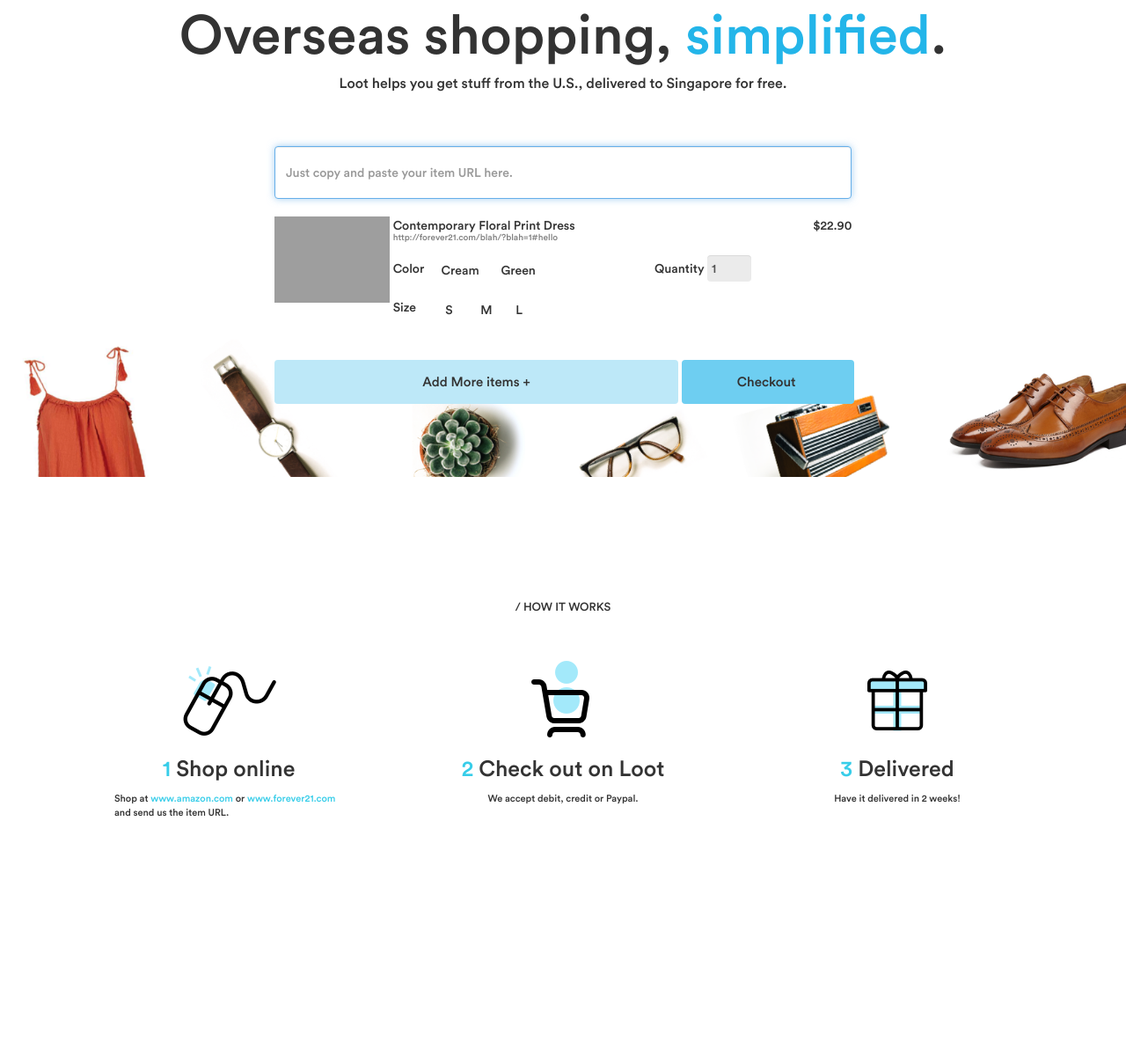
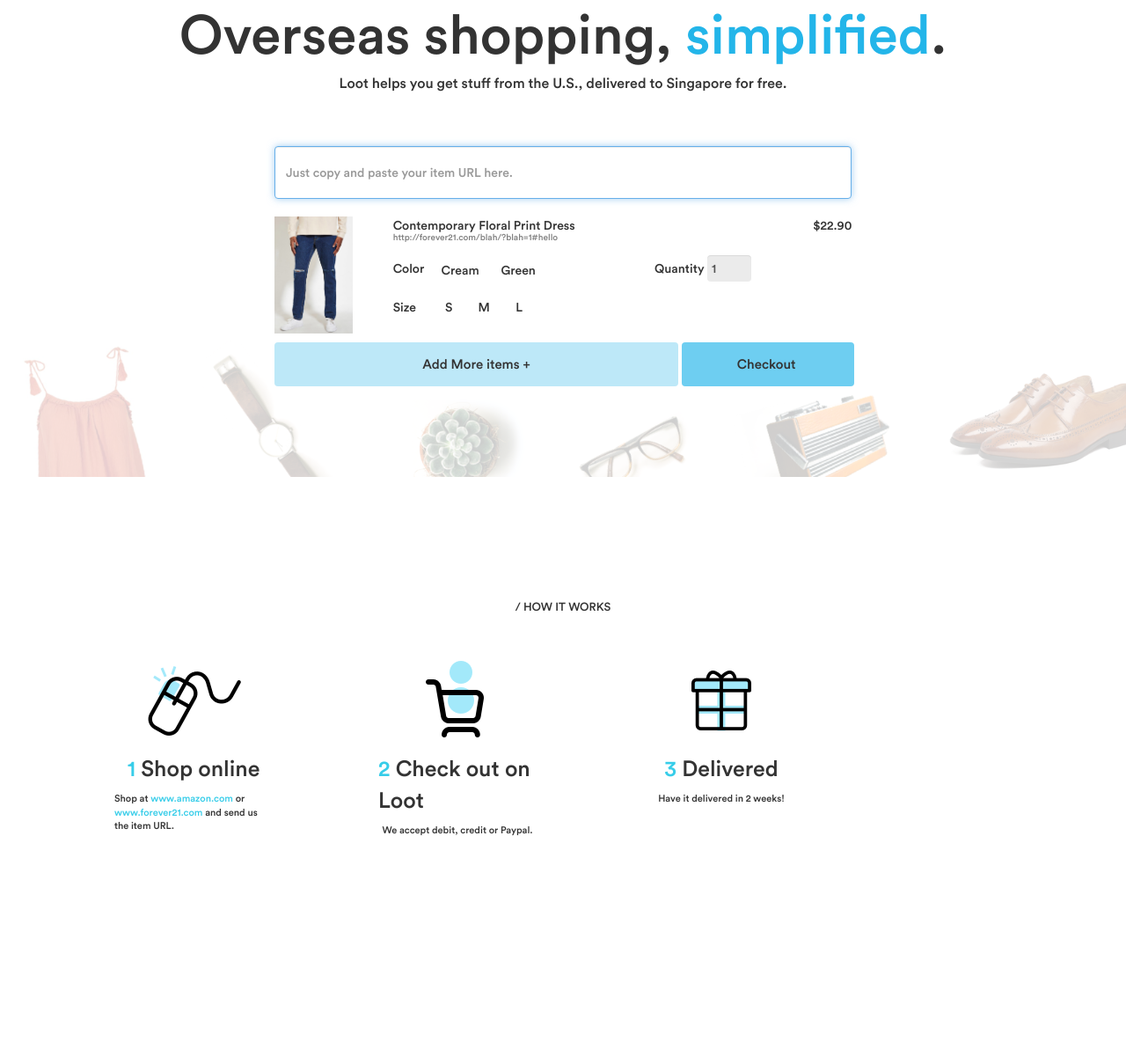
Before and after one commit to jjwujiajun/loot-sg, a PHP site: page / in a window 1280 px wide. Shown: the part 205-1413 px from the top of the page at 88% size. Run offline with PHP 8.4, Linux system fonts and the light colour scheme; some libraries are stand-ins or nearby versions; grey boxes are pictures that could not be loaded.

Commit message:
Fade deco when putBom is on. +Other minor CSS touch up.

```diff
--- a/css/style.css
+++ b/css/style.css
@@ -133,6 +133,12 @@ img.menu-item {
     z-index: 100;
 
     white-space: nowrap;
+
+    opacity: 0;
+}
+.put-bom-output.fade{
+    opacity: 1;
+    transition: all linear 0.4s;
 }
 .pb-pic-col {
     display: inline-block;
@@ -239,7 +245,7 @@ img.menu-item {
     margin-top: 30px;
 }
 .cart-actions {
-    margin-top: 30px;
+    margin-top: 10px;
 }
 .cart-actions .add-more {
     display: inline-block;
@@ -275,7 +281,9 @@ img.menu-item {
     position: absolute;
     bottom: 0px;
 }
-
+.ATF-deco.fade {
+    opacity: 0.2;
+}
 .ATF-deco img {
     width: 100%;
 }
@@ -285,7 +293,7 @@ img.menu-item {
 }
 
 .section-1 {
-    height: 667px;
+    min-height: 667px;
 }
 
 .section-1 h2 {
@@ -297,8 +305,12 @@ img.menu-item {
 
 .steps-wrapper {
     margin-top: 40px;
+    text-align: center;
 }
 .step-wrapper {
+    max-width: 300px;
+
+    display: inline-block;
     padding: 0 60px;
     text-align: center;
 }
--- a/index.html
+++ b/index.html
@@ -55,7 +55,7 @@
             <form name="putBom" class="form-group put-bom-wrapper">
 
                 <input class="form-control" id="putBomInput" type="text" name="itemURL" placeholder="Just copy and paste your item URL here." ng-model="urlField.text" ng-model-options='{ debounce: 1000 }' ng-change="scrapeURL()"><br>
-                <div class="put-bom-output" ng-show="data.items.length > 0">
+                <div class="put-bom-output" ng-class="{'fade': data.items.length > 0}">
 
                     <div class="pb-item" ng-repeat="item in data.items" ng-mouseenter="item.shouldShowDeleteBtn = true;" ng-mouseleave="item.shouldShowDeleteBtn = false;">
                         <div class="pb-pic-col">
@@ -80,7 +80,7 @@
                             <div class="middle-col-row row2">
                                 <div class="item-sizes">
                                     <div class="key">Size</div>
-                                    <div ng-repeat="sizei in item.sizes" class="item-size" ng-class="{'selected': sizei==item.size, 'circular': item.useCircleForSizes, 'rectangle': !useCircleForSizes, 'btn': !useCircleForSizes}" ng-click="selectSizeForItem(sizei, item)">
+                                    <div ng-repeat="sizei in item.sizes" class="item-size" ng-class="{'selected': sizei==item.size, 'circular': item.useCircleForSizes, 'rectangle': !item.useCircleForSizes, 'btn': !item.useCircleForSizes}" ng-click="selectSizeForItem(sizei, item)">
                                         {{sizei}}
                                     </div>
                                 </div>
@@ -107,8 +107,8 @@
             </form>
         </div>
 
-        <div class="ATF-deco">
-            <!-- ng-class="{'fade': data.items.length > 0}"  -->
+        <div class="ATF-deco" ng-class="{'fade': data.items.length > 0}">
+
             <img src="./images/ATF_deco.png">
         </div>
     </div>
--- a/js/putBom.js
+++ b/js/putBom.js
@@ -5,7 +5,7 @@ app.service('data', function() {
 		number: 1, // temp
         name: 'Contemporary Floral Print Dress',
         url: 'http://forever21.com/blah/?blah=1#hello',
-        quantity: '1',
+        quantity: 1,
         size: '',
         color: '',
         instructions: '',
@@ -135,7 +135,7 @@ app.controller('putBomController', ['data', '$scope', '$http', function(data, $s
 	        console.log(data.items[0].useCircleForSizes);
 
 
-			// $scope.urlField.text = '';
+			$scope.urlField.text = '';
 	    });
 	};
 
```
Also changed, not shown: test-img.jpg (added).
